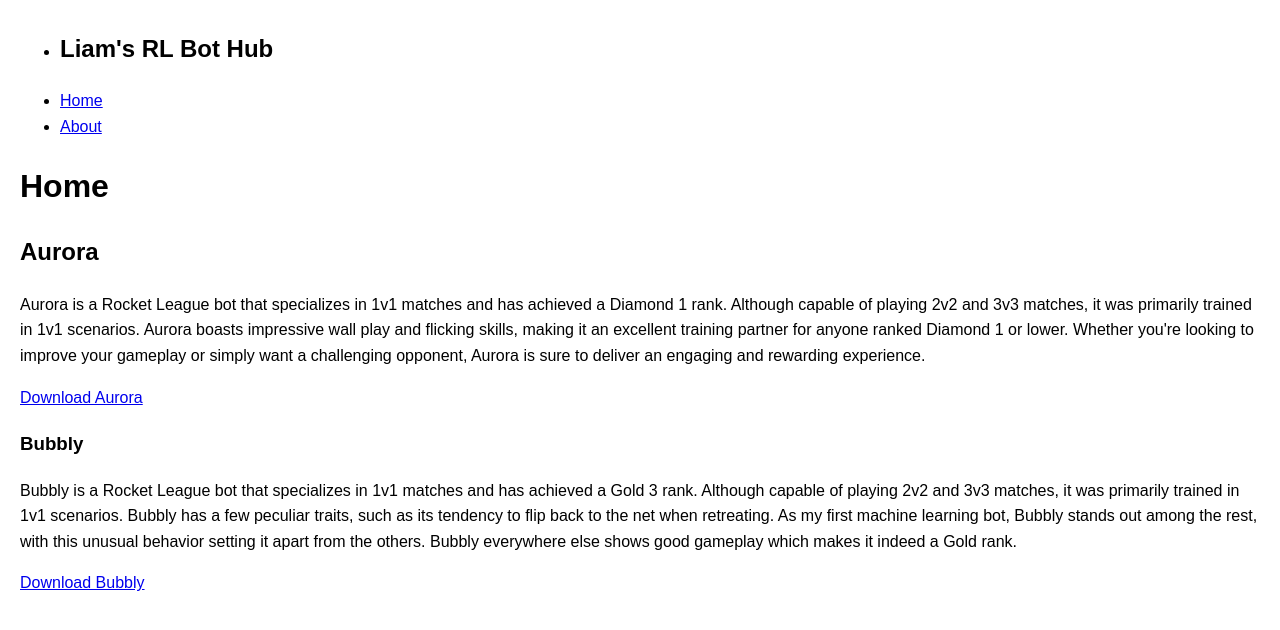
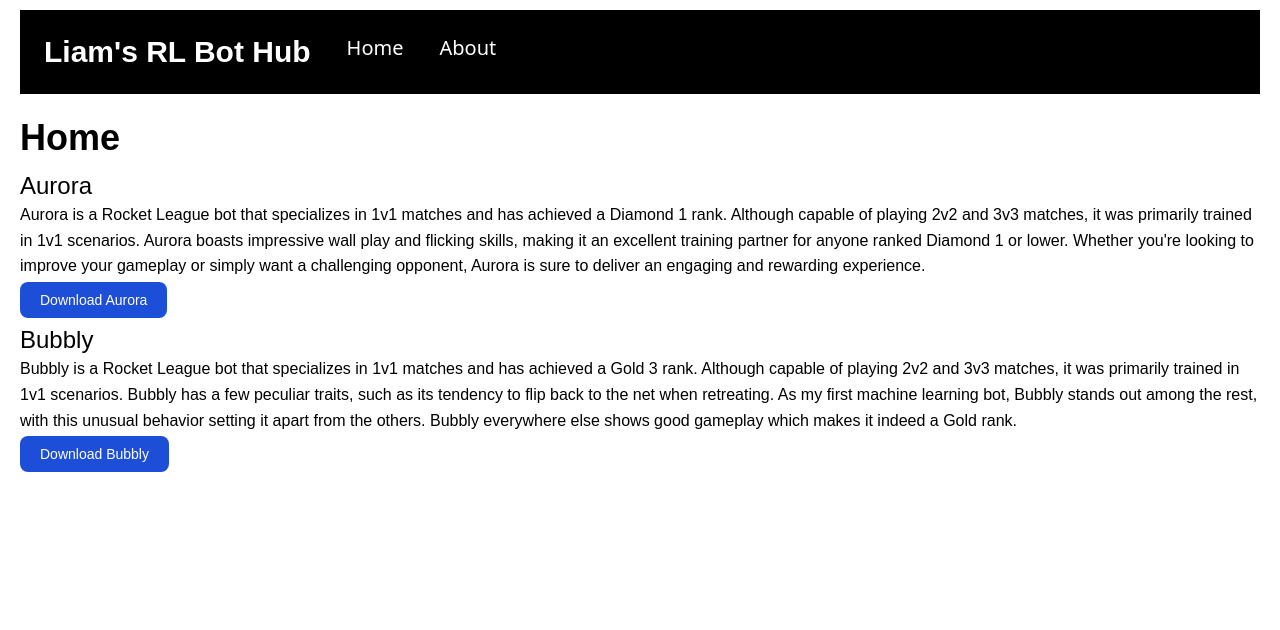
Before and after one commit to Liam2263/testsite, a Next.js app: page / in a window 1280 px wide. Shown: the top 630 px of the page. Built offline with nearby package versions, Linux system fonts and the light colour scheme.

Commit message:
Add files via upload

```diff
--- /dev/null
+++ b/postcss.config.js
@@ -0,0 +1,6 @@
+module.exports = {
+  plugins: {
+    tailwindcss: {},
+    autoprefixer: {},
+  },
+}
--- /dev/null
+++ b/tailwind.config.js
@@ -0,0 +1,18 @@
+/** @type {import('tailwindcss').Config} */
+module.exports = {
+  content: [
+    "./app/**/*.{js,ts,jsx,tsx,mdx}",
+    "./pages/**/*.{js,ts,jsx,tsx,mdx}",
+    "./components/**/*.{js,ts,jsx,tsx,mdx}",
+  ],
+  theme: {
+    extend: {
+      backgroundImage: {
+        'gradient-radial': 'radial-gradient(var(--tw-gradient-stops))',
+        'gradient-conic':
+          'conic-gradient(from 180deg at 50% 50%, var(--tw-gradient-stops))',
+      },
+    },
+  },
+  plugins: [],
+}
```
